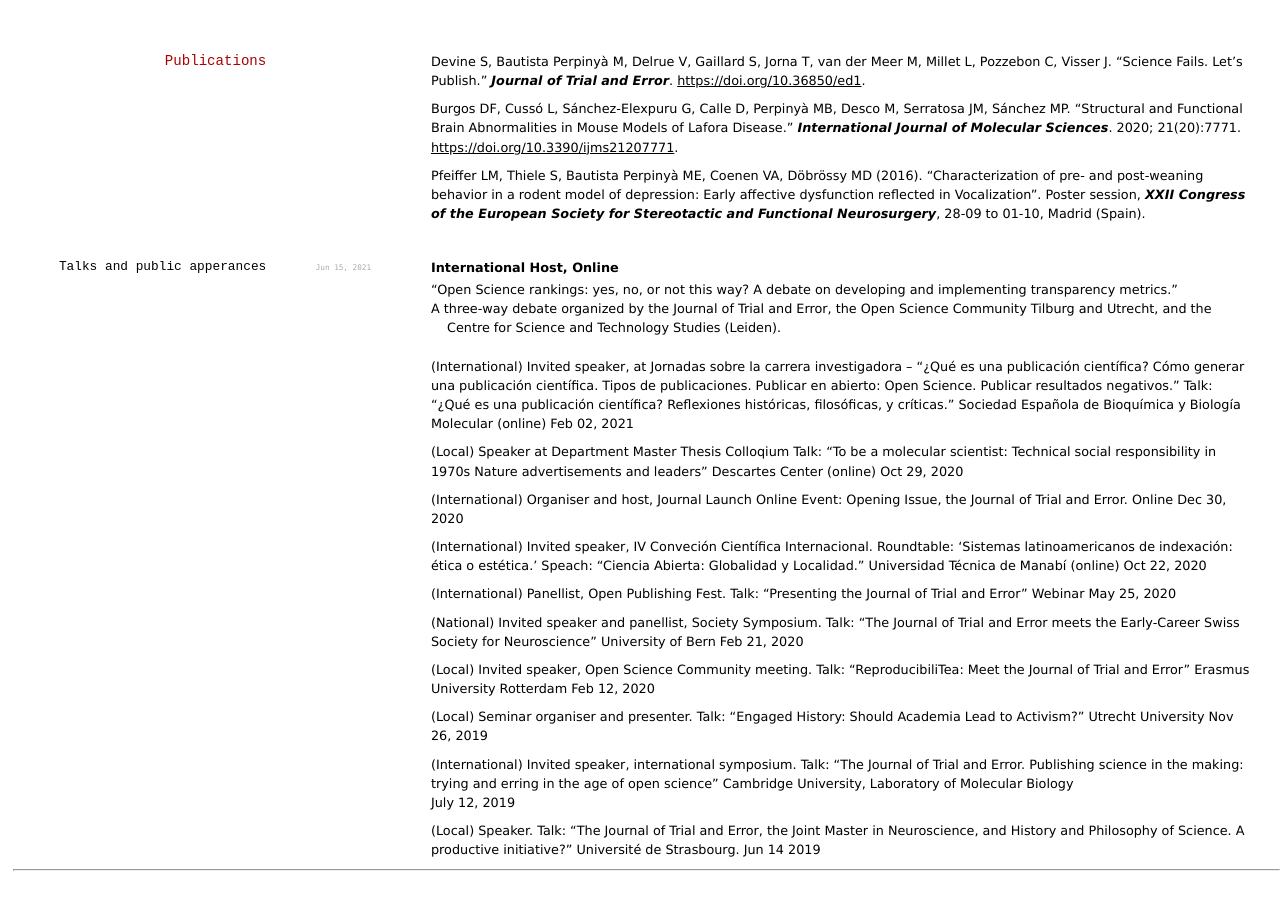
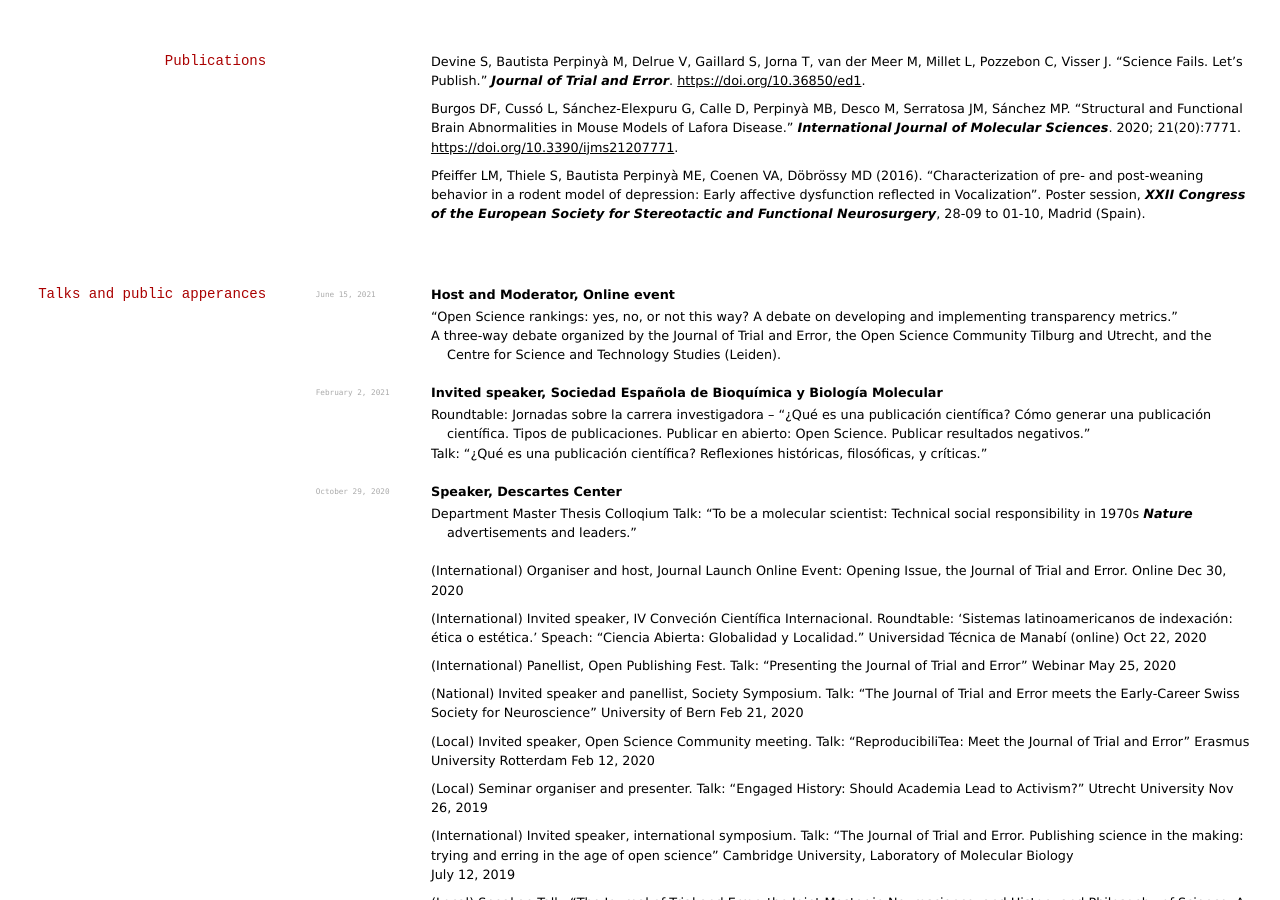
Before and after one commit to elipapa/markdown-cv, a Jekyll site: the page built from index.md, in a window 1280 px wide and 900 px high, scrolled down 1558 px. Built offline with Jekyll 4.4.1, drawn with Linux system fonts in a browser that asks for light colours.

Commit message:
Update index.md

```diff
--- a/index.md
+++ b/index.md
@@ -94,17 +94,20 @@
 
 Pfeiffer LM, Thiele S, Bautista Perpinyà ME, Coenen VA, Döbrössy MD (2016). “Characterization of pre- and post-weaning behavior in a rodent model of depression: Early affective dysfunction reflected in Vocalization”. Poster session, *XXII Congress of the European Society for Stereotactic and Functional Neurosurgery*, 28-09 to 01-10, Madrid (Spain).
 
-### Talks and public apperances
-`Jun 15, 2021`
-__International Host, Online__
+## Talks and public apperances
+`June 15, 2021`
+__Host and Moderator, Online event__
 - “Open Science rankings: yes, no, or not this way? A debate on developing and implementing transparency metrics.”
 - A three-way debate organized by the Journal of Trial and Error, the Open Science Community Tilburg and Utrecht, and the Centre for Science and Technology Studies (Leiden).
 
-(International) Invited speaker, at Jornadas sobre la carrera investigadora – “¿Qué es una publicación científica? Cómo generar una publicación científica. Tipos de publicaciones. Publicar en abierto: Open Science.  Publicar resultados negativos.” Talk: “¿Qué es una publicación científica? Reflexiones históricas, filosóficas, y críticas.” 	Sociedad Española de Bioquímica y Biología Molecular (online)
-Feb 02, 2021
+`February 2, 2021`
+__Invited speaker, Sociedad Española de Bioquímica y Biología Molecular__
+- Roundtable: Jornadas sobre la carrera investigadora – “¿Qué es una publicación científica? Cómo generar una publicación científica. Tipos de publicaciones. Publicar en abierto: Open Science.  Publicar resultados negativos.”
+- Talk: “¿Qué es una publicación científica? Reflexiones históricas, filosóficas, y críticas.”
 
-(Local) Speaker at Department Master Thesis Colloqium Talk: “To be a molecular scientist: Technical social responsibility in 1970s Nature advertisements and leaders” 	Descartes Center (online)
-Oct 29, 2020
+`October 29, 2020`
+__Speaker, Descartes Center__
+- Department Master Thesis Colloqium Talk: “To be a molecular scientist: Technical social responsibility in 1970s *Nature* advertisements and leaders.”
 
 (International) Organiser and host, Journal Launch Online Event: Opening Issue, the Journal of Trial and Error. 	Online
 Dec 30, 2020
```
